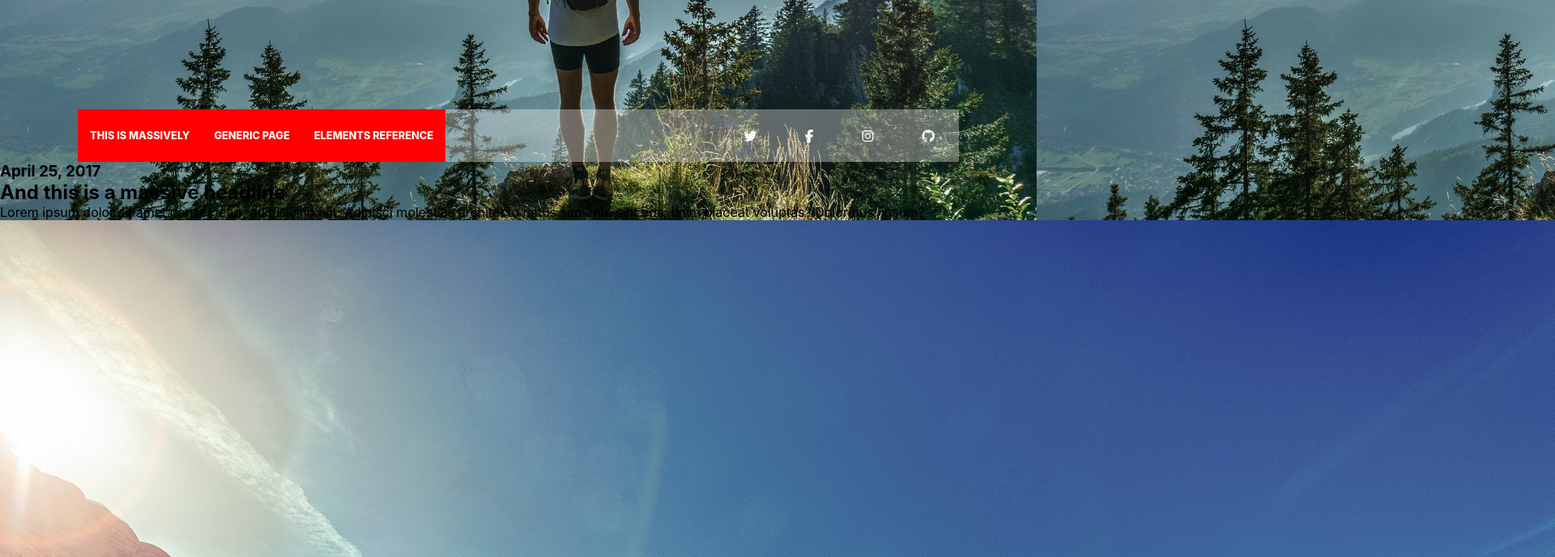
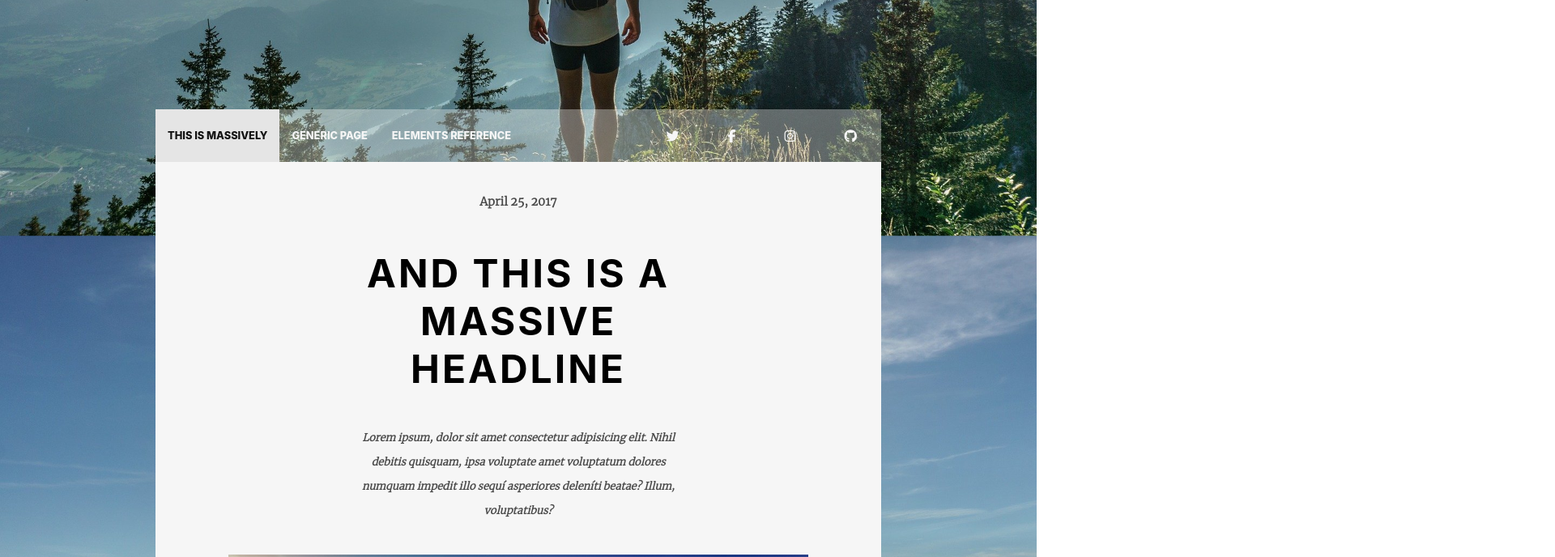
Before and after one commit to normahounsou/Tp_Montagne_Sass, a plain HTML site: page index.html in a window 1280 px wide. Shown: the part 600-1288 px from the top of the page at 81% size, 1920 px wide, since content can reach past the window. Drawn offline with Linux system fonts and the light colour scheme; a web font is replaced by a local one.

Commit message:
Début de la section1 du Tp de la montagne

```diff
--- a/assets/styles/_settings.scss
+++ b/assets/styles/_settings.scss
@@ -12,19 +12,13 @@
 
 // Variables
 $black: rgb(18, 18, 18);
-$gray: rgb(152, 152, 152);
+$gray: rgb(73, 73, 73);
 $white: rgb(246, 246, 246);
 
 * {
     margin: 0;
     padding: 0;
     box-sizing: border-box;
-}
-
-body {
-    min-height: 100vh;
-    font-family: "Inter", sans-serif;
-    background: url(/assets/img/bg.jpg) center/cover fixed;
 }
 
 a {
@@ -35,3 +29,19 @@ a {
 li {
     list-style: none;
 }
+
+h3,
+p {
+    font-family: "Merriweather", sans-serif;
+}
+
+body {
+    min-height: 100vh;
+    font-family: "Inter", sans-serif;
+    background: url(/assets/img/bg.jpg) center/cover fixed;
+}
+
+.first-section button {
+    display: block;
+    margin: 0 auto;
+}
--- a/assets/styles/index.scss
+++ b/assets/styles/index.scss
@@ -1,3 +1,6 @@
 @import "./settings";
 @import "./components/button";
-@import "./layout/header"
+@import "./layout/header";
+@import "./layout/container";
+@import "./layout/navbar";
+@import "./layout/section1";
--- a/assets/styles/layout/_header.scss
+++ b/assets/styles/layout/_header.scss
@@ -16,7 +16,6 @@ header {
 
          p {
              color: $white;
-             font-family: "Merriweather";
              font-size: 0.7rem;
              font-style: italic;
              text-align: center;
@@ -42,48 +41,5 @@ header {
          }
     }
 
-    nav {
-        background: rgba(255, 255, 255, 0.34);
-        width: 85%;
-        height: 65px;
-        position: absolute;
-        bottom: 0;
-        left: 50%;
-        transform: translateX(-50%);
-        display: flex;
-        justify-content: space-between;
-        z-index: 100;
 
-        .list {
-            display: flex;
-                li {
-                    text-transform: uppercase;
-                    color: $white;
-                    font-size: 0.8rem;
-                    padding: 0 15px;
-                    display: flex;
-                    align-items: center;
-                    height: 100%;
-                    font-weight: 800;
-                    background: red;
-                    cursor: pointer;
-                }
-        }
-
-        .icons {
-            display: flex;
-
-            li {
-                padding: 0 30px;
-                display: flex;
-                align-items: center;
-                cursor: pointer;
-                transition: 0.15s ease-in-out;
-
-                &:hover {
-                    transform: scale(1.3);
-                }
-            }
-        }
-    }
 }
--- /dev/null
+++ b/assets/styles/layout/_navbar.scss
@@ -0,0 +1,63 @@
+nav {
+    background: rgba(255, 255, 255, 0.34);
+    width: 70%;
+    max-width: 1100px;
+    height: 65px;
+    position: absolute;
+    bottom: 0;
+    left: 50%;
+    transform: translateX(-50%);
+    display: flex;
+    justify-content: space-between;
+    z-index: 100;
+
+    .list {
+        display: flex;
+
+        .active {
+            background: rgb(229, 229, 229);
+            color: $black;
+          }
+            li {
+                text-transform: uppercase;
+                color: $white;
+                font-size: 0.8rem;
+                padding: 0 15px;
+                display: flex;
+                align-items: center;
+                height: 100%;
+                font-weight: 800;
+                cursor: pointer;
+                transition: 0.1s ease-in-out;
+
+                &:hover
+                 {
+                    background: rgb(229, 229, 229);
+                    color: $black;
+                }
+
+
+
+                // &:not(:hover) {
+                //     background: transparent;
+                // }
+
+            }
+    }
+
+    .icons {
+        display: flex;
+
+        li {
+            padding: 0 30px;
+            display: flex;
+            align-items: center;
+            cursor: pointer;
+            transition: 0.15s ease-in-out;
+
+            &:hover {
+                transform: scale(1.3);
+            }
+        }
+    }
+}
--- /dev/null
+++ b/assets/styles/layout/_section1.scss
@@ -0,0 +1,56 @@
+.first-section {
+    background: $white;
+    width: 70%;
+    max-width: 1100px;
+    margin: 0 auto;
+    position: relative;
+
+    &::after {
+        content: "";
+        position: absolute;
+        width: 100%;
+        height: 2px;
+        background: rgb(218, 218, 218);
+        top: 1070px;
+    }
+
+    .up-section {
+        width: 80%;
+        padding: 40px 0 50px;
+        margin: 0 auto;
+
+        h3 {
+            text-align: center;
+            font-size: 0.9rem;
+            font-weight: 600;
+            color: $gray;
+            padding-bottom: 50px;
+        }
+        h2 {
+            text-align: center;
+            font-size: 3rem;
+            width: 65%;
+            margin: 0 auto;
+            text-transform: uppercase;
+            letter-spacing: 3px;
+            padding-bottom: 40px;
+        }
+        p {
+            text-align: center;
+            color: $gray;
+            font-size: 0.8rem;
+            font-style: italic;
+            line-height: 30px;
+            width: 60%;
+            margin: 0 auto;
+            font-weight: 600;
+            padding-bottom: 40px;
+        }
+
+        img {
+            width: 100%;
+            padding-bottom: 40px;
+        }
+    }
+
+}
--- a/index.html
+++ b/index.html
@@ -23,7 +23,7 @@
       </div>
       <nav>
         <ul class="list">
-          <li>This is massively</li>
+          <li class="active">This is massively</li>
           <li>Generic Page</li>
           <li>Elements reference</li>
         </ul>
@@ -49,9 +49,9 @@
         <h3>April 25, 2017</h3>
         <h2>And this is a massive headline</h2>
         <p>
-          Lorem ipsum dolor sit amet consectetur, adipisicing elit. Adipisci
-          molestias architecto natus sapiente sint eos, enim placeat voluptas?
-          Doloribus, ipsum?
+          Lorem ipsum, dolor sit amet consectetur adipisicing elit. Nihil
+          debitis quisquam, ipsa voluptate amet voluptatum dolores numquam
+          impedit illo sequí asperiores deleníti beatae? Illum, voluptatibus?
         </p>
         <img src="./assets/img/pic01.jpg" alt="run" />
         <button class="button">Full Story</button>
@@ -71,7 +71,7 @@
         </div>
         <div class="right-part">
           <h3>April 22, 2017</h3>
-          <h3>Primis Eget Imperdiet Lorem</h3>
+          <h2>Primis Eget Imperdiet Lorem</h2>
           <img src="./assets/img/pic03.jpg" alt="montain2" />
           <p>
             Lorem ipsum dolor sit amet consectetur adipisicing elit. Nulla dicta
@@ -104,22 +104,22 @@
 
       <div class="right-form">
         <div>
-          <h3>Address</h3>
+          <h2>Address</h2>
           <p>1234 Somewhere Road #87257 Nashville, TN 00000-0000</p>
         </div>
 
         <div>
-          <h3>Phone</h3>
+          <h2>Phone</h2>
           <p>(000) 000-0000</p>
         </div>
 
         <div>
-          <h3>Email</h3>
+          <h2>Email</h2>
           <p>info@untitled.Itd</p>
         </div>
 
         <div>
-          <h3>Social</h3>
+          <h2>Social</h2>
           <ul>
             <li>
               <a href="#"> <i class="fa-brands fa-twitter"></i></a>
```
Also changed, not shown: assets/styles/index.css, 1 other file.
